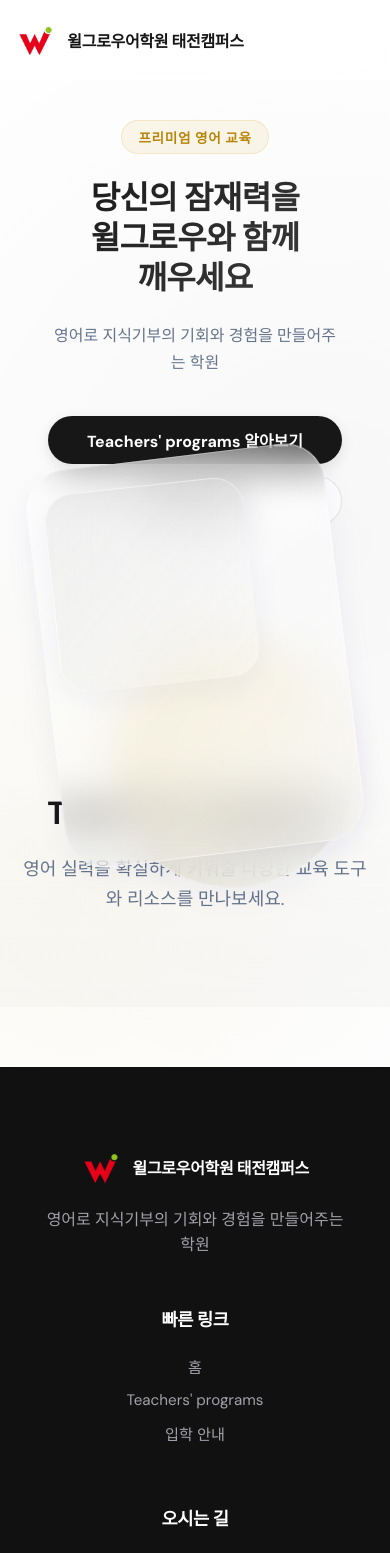
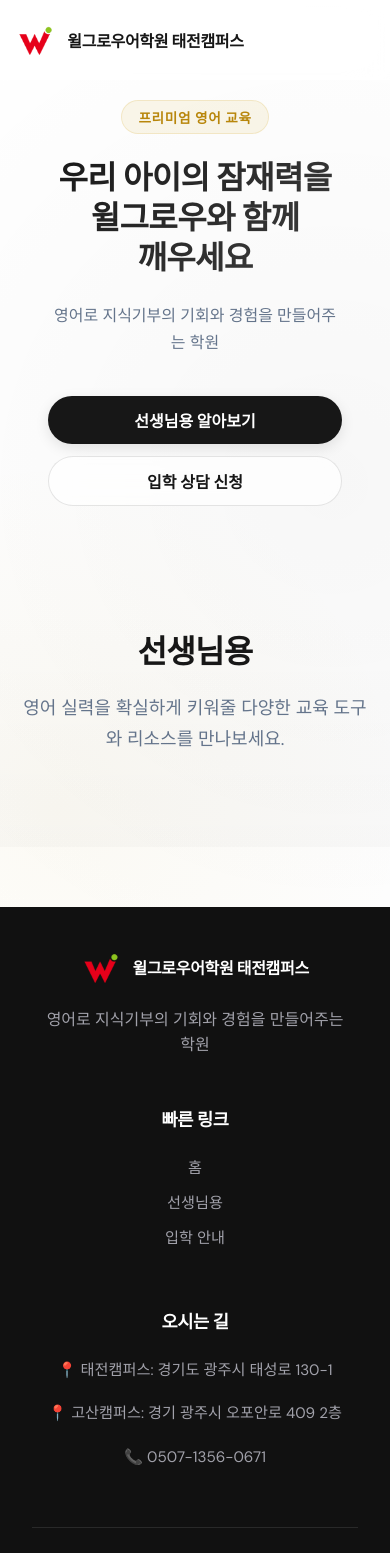
Before and after one commit to Jiwanimastrr/portal, a React (Vite) app: page / in a window 390 px wide. Shown: the top 1553 px of the page. Built offline with nearby package versions, Linux system fonts and the light colour scheme.

Commit message:
style: fix mobile layout occlusion and update copy

```diff
--- a/src/App.tsx
+++ b/src/App.tsx
@@ -122,7 +122,7 @@ function App() {
           </div>
           <div className="navbar-links">
             <a href="#hero">홈</a>
-            <a href="#programs" onClick={togglePrograms}>Teachers' programs</a>
+            <a href="#programs" onClick={togglePrograms}>선생님용</a>
             <a href="#contact">오시는 길</a>
             <a href="https://willgrow-admission.pages.dev" className="nav-cta" target="_blank" rel="noopener noreferrer">입학 상담</a>
           </div>
@@ -133,13 +133,13 @@ function App() {
       <section id="hero" className="hero-section">
         <div className="hero-content">
           <div className="hero-badge">프리미엄 영어 교육</div>
-          <h1 className="hero-title">당신의 잠재력을<br/>윌그로우와 함께 깨우세요</h1>
+          <h1 className="hero-title">우리 아이의 잠재력을<br/>윌그로우와 함께 깨우세요</h1>
           <p className="hero-subtitle">
             영어로 지식기부의 기회와 경험을 만들어주는 학원
           </p>
           <div className="hero-actions">
             <a href="#programs" className="btn btn-primary" onClick={togglePrograms}>
-              {showPrograms ? 'Teachers\' programs 닫기' : 'Teachers\' programs 알아보기'}
+              {showPrograms ? '선생님용 닫기' : '선생님용 알아보기'}
             </a>
             <a href="https://willgrow-admission.pages.dev" className="btn btn-secondary" target="_blank" rel="noopener noreferrer">입학 상담 신청</a>
           </div>
@@ -155,7 +155,7 @@ function App() {
       {/* Programs Section */}
       <section id="programs" className="programs-section">
         <div className="section-header">
-          <h2 className="section-title">Teachers' programs</h2>
+          <h2 className="section-title">선생님용</h2>
           <p className="section-desc">영어 실력을 확실하게 키워줄 다양한 교육 도구와 리소스를 만나보세요.</p>
         </div>
 
@@ -181,7 +181,7 @@ function App() {
           <div className="footer-links">
             <h3>빠른 링크</h3>
             <a href="#hero">홈</a>
-            <a href="#programs">Teachers' programs</a>
+            <a href="#programs">선생님용</a>
             <a href="https://willgrow-admission.pages.dev" target="_blank" rel="noopener noreferrer">입학 안내</a>
           </div>
           <div className="footer-contact">
--- a/src/index.css
+++ b/src/index.css
@@ -602,8 +602,9 @@ a {
   }
 
   .hero-section {
-    padding-top: 120px;
-    padding-bottom: 60px;
+    padding-top: 100px;
+    padding-bottom: 40px;
+    min-height: auto;
   }
 
   .hero-title {
@@ -627,6 +628,11 @@ a {
     width: 100%;
   }
 
+  /* Hide huge decorative shapes on mobile that block touches */
+  .glass-shape {
+    display: none;
+  }
+
   .programs-section {
     padding: var(--space-xl) 1rem;
   }
@@ -642,6 +648,10 @@ a {
 
   .site-card-title {
     font-size: 1.2rem;
+  }
+
+  .footer {
+    padding-top: 40px;
   }
 }
 
```
